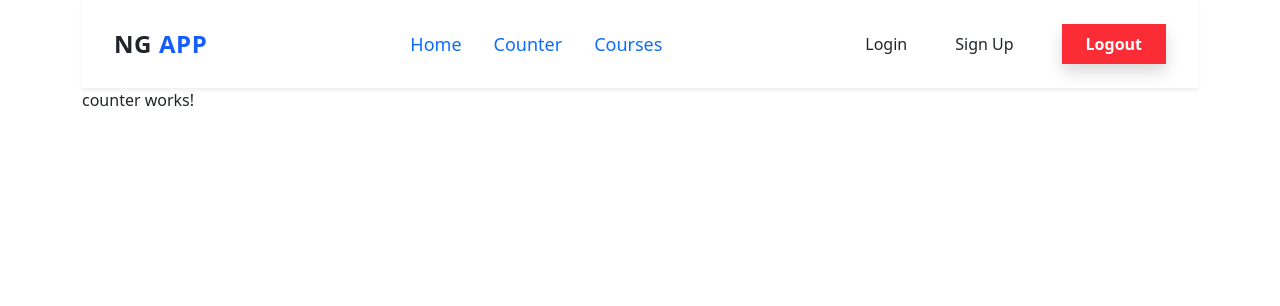
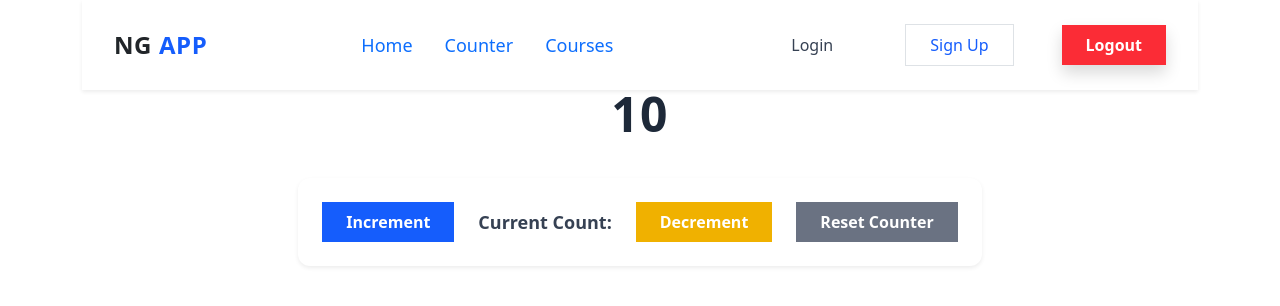
Before and after one commit to 12032002hailong/Angular_NGRX_11_2025, an Angular app: page /counter in a window 1280 px wide. Shown: the top 306 px of the page. Built offline with nearby package versions, Linux system fonts and the light colour scheme.

Commit message:
create counter-value, counter-button

```diff
--- /dev/null
+++ b/src/app/counter/counter-button/counter-button.html
@@ -0,0 +1,27 @@
+<div class="w-full flex justify-center mt-10">
+  <div class="counter-button flex items-center gap-6 bg-white p-6 rounded-xl shadow-sm">
+    <!-- Increment -->
+    <button
+      class="px-4 py-2 bg-blue-600 text-white font-semibold rounded-lg hover:bg-blue-700 transition"
+    >
+      Increment
+    </button>
+
+    <!-- Current count -->
+    <div class="text-lg font-semibold text-gray-700">Current Count:</div>
+
+    <!-- Decrement -->
+    <button
+      class="px-4 py-2 bg-yellow-500 text-white font-semibold rounded-lg hover:bg-yellow-600 transition"
+    >
+      Decrement
+    </button>
+
+    <!-- Reset -->
+    <button
+      class="px-4 py-2 bg-gray-500 text-white font-semibold rounded-lg hover:bg-gray-600 transition"
+    >
+      Reset Counter
+    </button>
+  </div>
+</div>
--- /dev/null
+++ b/src/app/counter/counter-value/counter-value.html
@@ -0,0 +1,3 @@
+<p class="text-5xl font-extrabold text-gray-800 tracking-wide select-none text-center mt-[10px]">
+  {{ countValue }}
+</p>
--- /dev/null
+++ b/src/app/counter/counter-value/counter-value.ts
@@ -0,0 +1,11 @@
+import { Component } from '@angular/core';
+
+@Component({
+  selector: 'app-counter-value',
+  imports: [],
+  templateUrl: './counter-value.html',
+  styleUrl: './counter-value.scss',
+})
+export class CounterValue {
+  countValue: number = 10;
+}
--- a/src/app/counter/counter.html
+++ b/src/app/counter/counter.html
@@ -1 +1,4 @@
-<p>counter works!</p>
+<div class="counter">
+  <app-counter-value></app-counter-value>
+  <app-counter-button></app-counter-button>
+</div>
--- a/src/app/header/header.html
+++ b/src/app/header/header.html
@@ -35,9 +35,21 @@
 
     <!-- Desktop Auth -->
     <div class="hidden md:flex items-center gap-5">
-      <button>Login</button>
-      <button>Sign Up</button>
+      <!-- Login -->
+      <button
+        class="px-4 py-2 text-gray-700 font-medium rounded-lg hover:text-blue-600 transition-colors duration-200"
+      >
+        Login
+      </button>
 
+      <!-- Sign Up -->
+      <button
+        class="px-4 py-2 rounded-lg font-medium text-blue-600 border border-blue-500 hover:bg-blue-50 transition duration-200"
+      >
+        Sign Up
+      </button>
+
+      <!-- Logout -->
       <button
         class="px-4 py-2 rounded-xl bg-red-500 text-white font-semibold shadow hover:bg-red-600 transition"
       >
```
Also changed, not shown: src/app/counter/counter-button/counter-button.ts (added, +11 -0 lines), src/app/counter/counter.ts (+4 -4 lines), src/app/counter/counter-button/counter-button.scss (added), src/app/counter/counter-value/counter-value.scss (added), 2 other files (tests, documents, lock files or other folders).
